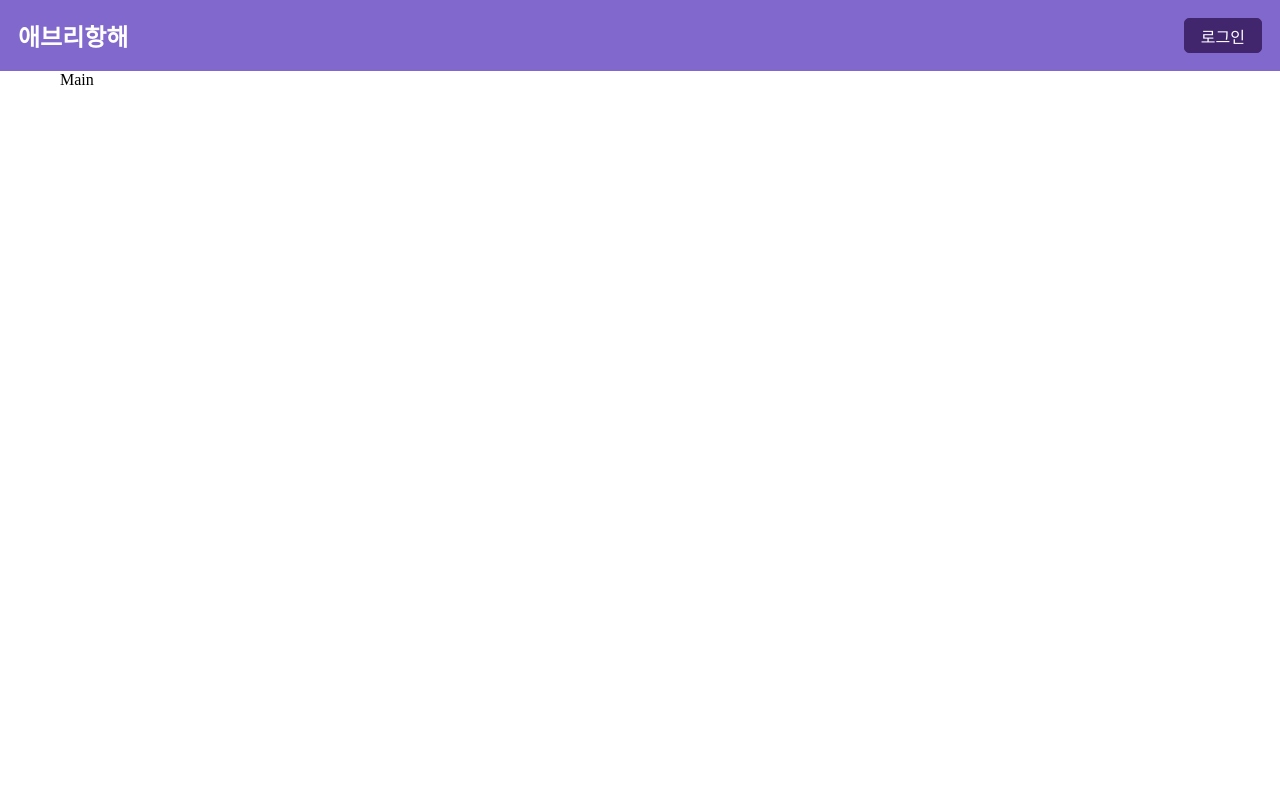
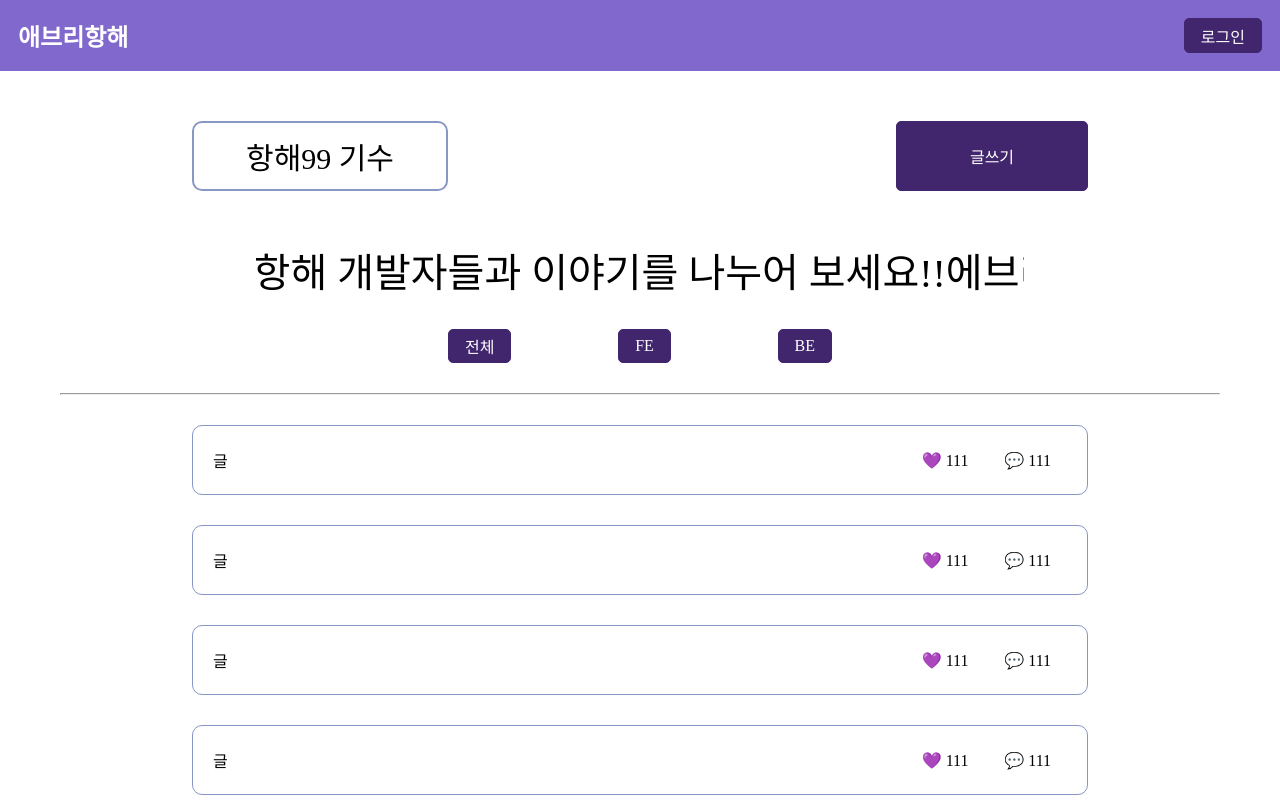
Before and after one commit to yejin0718/everyhanghae, a React (Create React App) app in the folder React/: page / in a window 1280 px wide. Shown: the top 800 px of the page. Built offline with nearby package versions, Linux system fonts and the light colour scheme.

Commit message:
style : mainpage

```diff
--- a/React/package.json
+++ b/React/package.json
@@ -8,6 +8,7 @@
     "@testing-library/user-event": "^13.2.1",
     "react": "^18.2.0",
     "react-dom": "^18.2.0",
+    "react-fast-marquee": "^1.3.5",
     "react-redux": "^8.0.5",
     "react-router-dom": "^6.4.5",
     "react-scripts": "5.0.1",
--- a/React/src/pages/Main.jsx
+++ b/React/src/pages/Main.jsx
@@ -1,7 +1,72 @@
 import React from "react";
+import Button from "../components/elements/Button";
+import classes from "./Main.module.css";
+import Marquee from "react-fast-marquee";
 
 const Main = () => {
-  return <div>Main</div>;
+  return (
+    <div>
+      <div className={classes.mainTop}>
+        <div className={classes.mainTopNumber}>항해99 기수</div>
+        <Button className={classes.mainTopButton}>글쓰기</Button>
+      </div>
+      <>
+        <div className={classes.mainMidMarquee}>
+          <Marquee gradientWidth={0}>
+            에브리 항해에서 항해 개발자들과 이야기를 나누어 보세요!!
+          </Marquee>
+        </div>
+        <div className={classes.mainMiddleBtn}>
+          <Button>전체</Button>
+          <Button>FE</Button>
+          <Button>BE</Button>
+        </div>
+        <hr></hr>
+        <div className={classes.mainBoards}>
+          <></>
+          <div className={classes.mainBoardView}>글</div>
+          <div className={classes.likeAndCommentCount}>💜 111</div>
+          <div className={classes.likeAndCommentCount}>💬 111</div>
+        </div>
+        <div className={classes.mainBoards}>
+          <></>
+          <div className={classes.mainBoardView}>글</div>
+          <div className={classes.likeAndCommentCount}>💜 111</div>
+          <div className={classes.likeAndCommentCount}>💬 111</div>
+        </div>
+        <div className={classes.mainBoards}>
+          <></>
+          <div className={classes.mainBoardView}>글</div>
+          <div className={classes.likeAndCommentCount}>💜 111</div>
+          <div className={classes.likeAndCommentCount}>💬 111</div>
+        </div>
+        <div className={classes.mainBoards}>
+          <></>
+          <div className={classes.mainBoardView}>글</div>
+          <div className={classes.likeAndCommentCount}>💜 111</div>
+          <div className={classes.likeAndCommentCount}>💬 111</div>
+        </div>
+        <div className={classes.mainBoards}>
+          <></>
+          <div className={classes.mainBoardView}>글</div>
+          <div className={classes.likeAndCommentCount}>💜 111</div>
+          <div className={classes.likeAndCommentCount}>💬 111</div>
+        </div>
+        <div className={classes.mainBoards}>
+          <></>
+          <div className={classes.mainBoardView}>글</div>
+          <div className={classes.likeAndCommentCount}>💜 111</div>
+          <div className={classes.likeAndCommentCount}>💬 111</div>
+        </div>
+        <div className={classes.mainBoards}>
+          <></>
+          <div className={classes.mainBoardView}>글</div>
+          <div className={classes.likeAndCommentCount}>💜 111</div>
+          <div className={classes.likeAndCommentCount}>💬 111</div>
+        </div>
+      </>
+    </div>
+  );
 };
 
 export default Main;
--- /dev/null
+++ b/React/src/pages/Main.module.css
@@ -0,0 +1,57 @@
+.mainTop {
+  margin: 50px auto 0;
+  max-width: 70vw;
+  display: flex;
+  justify-content: space-between;
+}
+
+.mainTopNumber {
+  width: 20vw;
+  height: 70px;
+  display: flex;
+  align-items: center;
+  justify-content: center;
+  font-size: 30px;
+  border: 2px solid #8997c5;
+  border-radius: 10px;
+}
+
+.mainTopButton {
+  width: 15vw;
+}
+
+.mainMidMarquee {
+  margin: 50px auto 0;
+  width: 60vw;
+  font-size: 40px;
+}
+
+.mainMiddleBtn {
+  width: 30vw;
+  margin: 30px auto;
+  display: flex;
+  justify-content: space-between;
+  gap: 50px;
+}
+
+.mainBoards {
+  margin: 30px auto 0;
+  width: 70vw;
+  height: 70px;
+  display: flex;
+  align-items: center;
+  border: 1px solid #8997c5;
+  border-radius: 10px;
+}
+
+.mainBoardView {
+  display: flex;
+  margin: 0 0 0 20px;
+  width: 60vw;
+}
+
+.likeAndCommentCount {
+  width: 7vw;
+  display: flex;
+  justify-content: left;
+}
```
